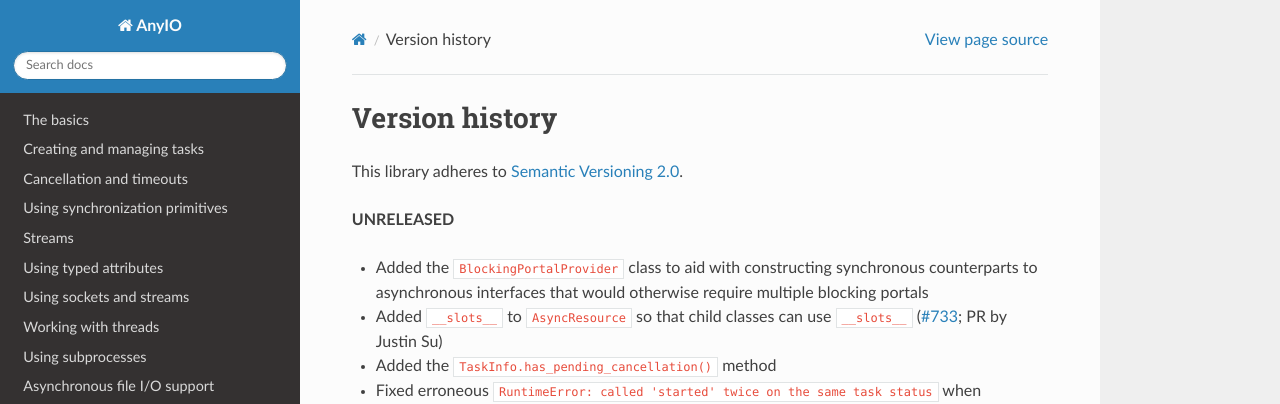
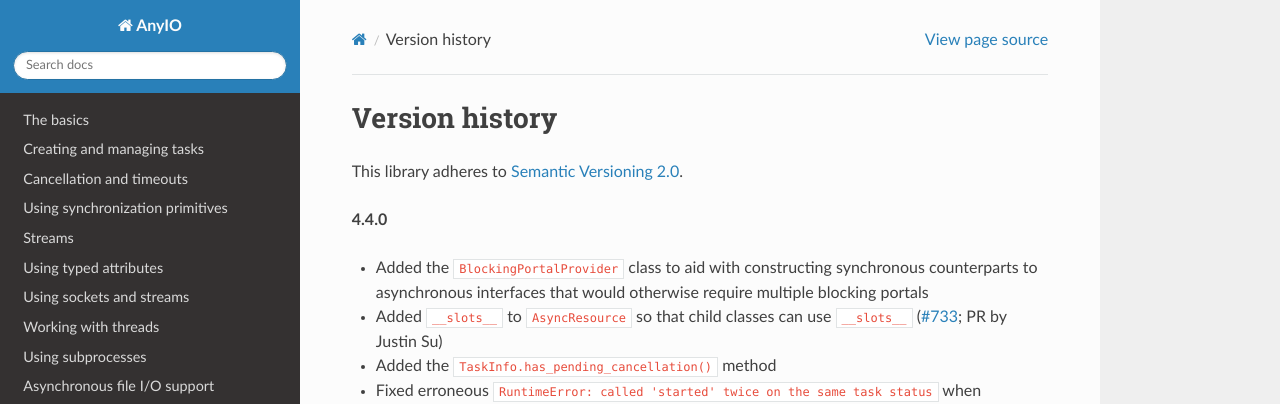
Before and after one commit to agronholm/anyio, a Sphinx documentation site: the page built from docs/versionhistory.rst, in a window 1280 px wide and 900 px high. Shown: the top 404 px of the window. Built offline with Sphinx 7.4.7 and the Read the Docs theme 2.0.0, drawn with Linux system fonts in a browser that asks for light colours; the version number could not be read and is left out.

Commit message:
Bumped up the version

```diff
--- a/docs/versionhistory.rst
+++ b/docs/versionhistory.rst
@@ -3,7 +3,7 @@ Version history
 
 This library adheres to `Semantic Versioning 2.0 <http://semver.org/>`_.
 
-**UNRELEASED**
+**4.4.0**
 
 - Added the ``BlockingPortalProvider`` class to aid with constructing synchronous
   counterparts to asynchronous interfaces that would otherwise require multiple blocking
```
